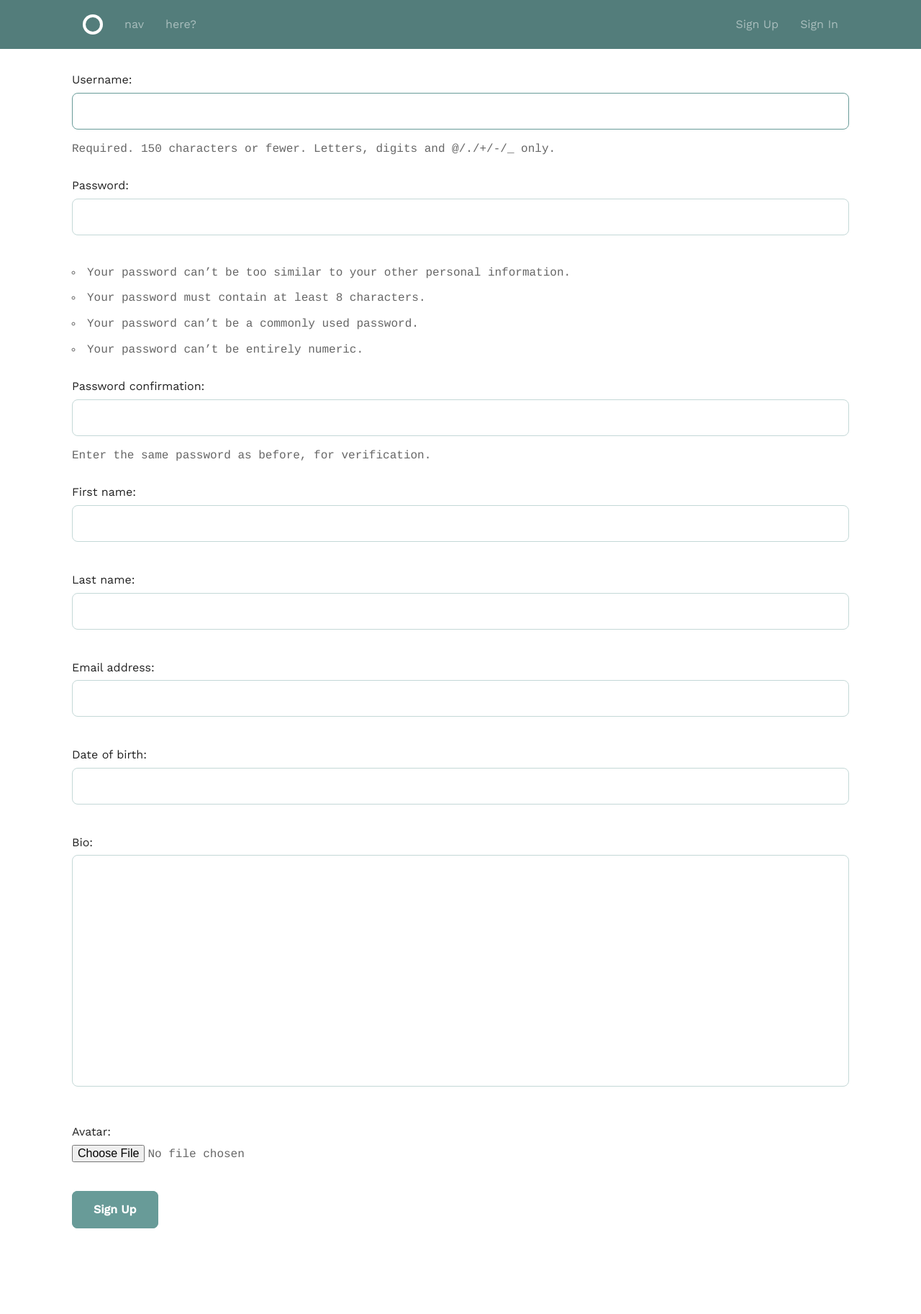
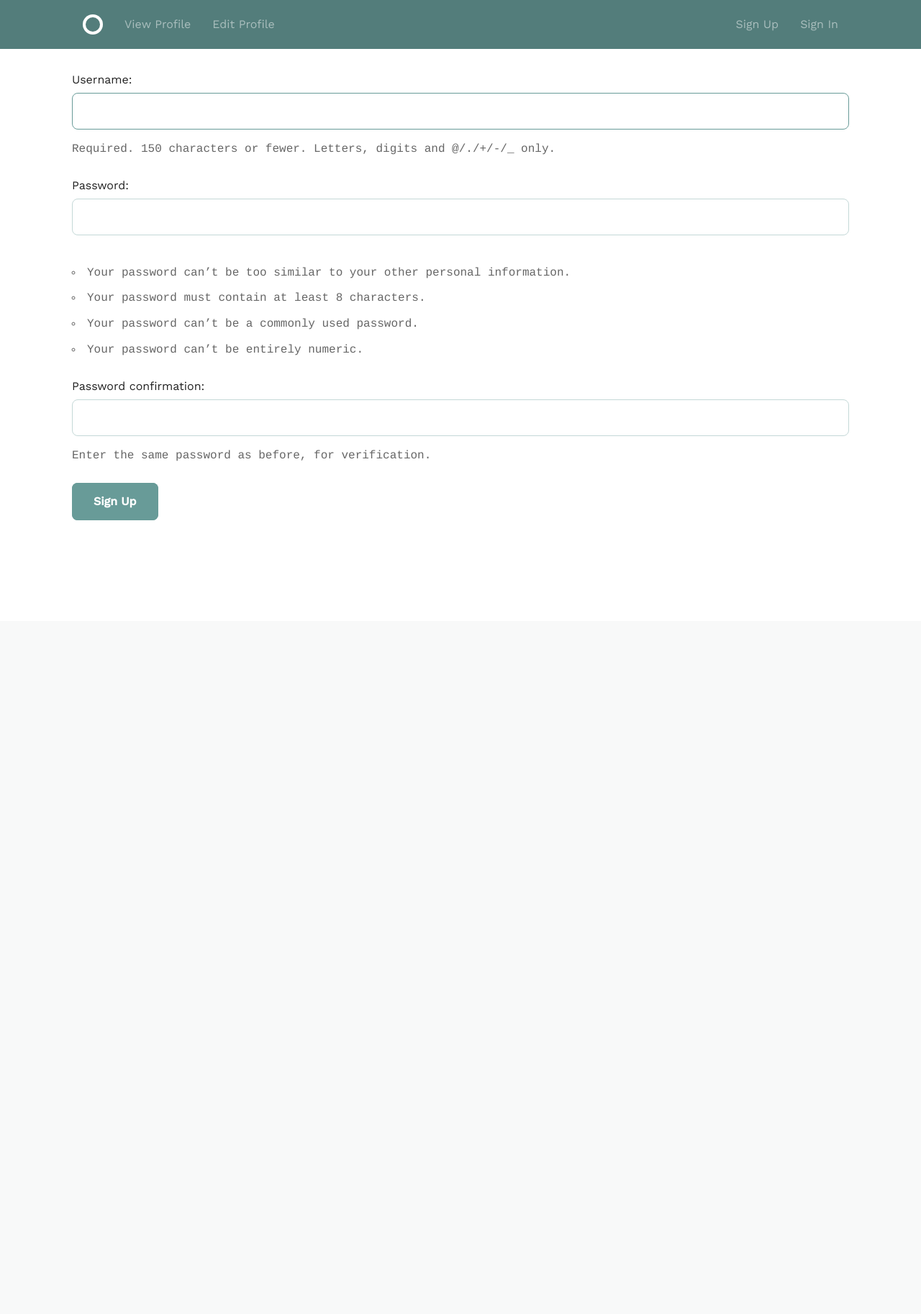
Before and after one commit to fkirwin/userprofile, a Django app: page /accounts/sign_up/ in a window 1280 px wide. Shown: the top 1826 px of the page at 72% size. After the commit the page ends 723 px from the top, so only its background shows below. Run offline with Django 3.2, Linux system fonts and the light colour scheme; parts of the project's set-up code (start-up, migrations or seed data) failed here and were passed over.

Commit message:
Forms with relationships
Seems difficult

```diff
--- a/user_profile/accounts/forms.py
+++ b/user_profile/accounts/forms.py
@@ -1,19 +1,34 @@
 from django import forms
-
+from django.core.validators import validate_email
 from . import models
-from django.contrib.auth.forms import AuthenticationForm, UserCreationForm
-
+from django.contrib.auth.forms import AuthenticationForm, UserCreationForm, PasswordChangeForm
 #Create a “profile” view to display a user Include a link to edit the profile.
 
-class ProfileForm(UserCreationForm):
+
+class ProfileForm(forms.ModelForm):
+    date_of_birth = forms.DateField(input_formats=['%Y-%m-%d', '%m/%d/%Y', '%m/%d/%y'])
+    bio = forms.CharField(min_length=10)
+    avatar = forms.ImageField()
+    user = forms.
+
     class Meta:
         model = models.Profile
-        fields = ['username',
-                  'password1',
-                  'password2',
-                  'first_name',
-                  'last_name',
-                  'email',
-                  'date_of_birth',
+        fields = ['date_of_birth',
                   'bio',
                   'avatar']
+
+class UserForm(forms.ModelForm):
+    email = forms.EmailField(max_length=254, validators=[validate_email])
+    class Meta:
+        model = models.User
+        fields = ["first_name",
+                  "last_name",
+                   "email"]
+
+class ChangePasswordForm(PasswordChangeForm):
+
+    def __init__(self, user, *args, **kwargs):
+        super().__init__(user, *args, **kwargs)
+        self.fields['old_password'].label = "Current Password"
+        self.fields['new_password1'].label = "New Password"
+        self.fields['new_password2'].label = "Confirm Password"
--- a/user_profile/accounts/models.py
+++ b/user_profile/accounts/models.py
@@ -3,10 +3,11 @@ from django.contrib.auth.models import User
 from django.db.models.signals import post_save
 from django.dispatch import receiver
 
-class Profile(User):
-    date_of_birth = models.DateField(null=True)
-    bio = models.TextField(null=True)
-    avatar = models.ImageField(null=True)
+class Profile(models.Model):
+    user = models.OneToOneField(User, on_delete=models.CASCADE)
+    date_of_birth = models.DateField(null=True, default="")
+    bio = models.TextField(null=True, default="")
+    avatar = models.ImageField(upload_to='user_profile/assets/images', null=True, blank=True)
 
     def __str__(self):
         return self.first_name + ' ' + self.last_name
--- a/user_profile/accounts/templates/accounts/display_account.html
+++ b/user_profile/accounts/templates/accounts/display_account.html
@@ -3,5 +3,7 @@
 {% block title %}Sign In | {{ super }}{% endblock %}
 
 {% block body %}
-<h1>{{user.first_name}} {{user.last_name}}</h1>
+    {{ user_form.as_p }}
+    {{ profile_form.as_p }}
+    <a href="{% url 'accounts:edit_profile' %}">Edit Profile</a>
 {% endblock %}
--- a/user_profile/accounts/views.py
+++ b/user_profile/accounts/views.py
@@ -1,13 +1,14 @@
 from django.contrib import messages
-from django.contrib.auth import authenticate, login, logout
-from django.contrib.auth.forms import AuthenticationForm, UserCreationForm
+from django.contrib.auth import authenticate, login, logout, update_session_auth_hash
+from django.contrib.auth.forms import AuthenticationForm, UserCreationForm, PasswordChangeForm
 from django.contrib.auth.decorators import login_required
 from django.urls import reverse
 from django.http import HttpResponseRedirect
-from django.shortcuts import render, get_object_or_404
+from django.shortcuts import render
+from django.forms.models import model_to_dict
 
 from .models import Profile
-from .forms import ProfileForm
+from .forms import ProfileForm, UserForm, ChangePasswordForm
 
 def sign_in(request):
     form = AuthenticationForm()
@@ -19,7 +20,7 @@ def sign_in(request):
                 if user.is_active:
                     login(request, user)
                     return HttpResponseRedirect(
-                        reverse('accounts/display_account.html')  # TODO: go to profile
+                        reverse('accounts:display_account')  # TODO: go to profile
                     )
                 else:
                     messages.error(
@@ -35,9 +36,9 @@ def sign_in(request):
 
 
 def sign_up(request):
-    form = ProfileForm()
+    form = UserCreationForm()
     if request.method == 'POST':
-        form = ProfileForm(data=request.POST)
+        form = UserCreationForm(data=request.POST)
         if form.is_valid():
             form.save()
             user = authenticate(
@@ -45,11 +46,8 @@ def sign_up(request):
                 password=form.cleaned_data['password1']
             )
             login(request, user)
-            messages.success(
-                request,
-                "You're now a user! You've been signed in, too."
-            )
-            return HttpResponseRedirect(reverse('home'))  # TODO: go to profile
+            messages.success(request,"You're now a user! You've been signed in, too.")
+            return HttpResponseRedirect(reverse('accounts:display_account'))  # TODO: go to profile
     return render(request, 'accounts/sign_up.html', {'form': form})
 
 
@@ -61,13 +59,76 @@ def sign_out(request):
 
 def display_account(request):
     current_user = request.user
-    current_user_attributes = get_object_or_404(Profile.objects.get(pk=current_user))
-    return render(request, 'accounts/display_account.html', {"user":current_user_attributes})
+    try:
+        current_user_attributes = Profile.objects.get(pk=current_user)
+        profile_form = ProfileForm(initial= model_to_dict(current_user_attributes))
+        user_form = UserForm(initial=model_to_dict(current_user))
+        if request.method == 'POST':
+            profile_form = ProfileForm(data=request.POST)
+            user_form = UserForm(data=request.POST)
+            if profile_form.is_valid():
+                profile_form.save()
+                user_form.save()
+                return HttpResponseRedirect(reverse('accounts:display_account'))
+        return render(request, 'accounts/display_account.html', {"user": current_user_attributes, "profile_form":profile_form, "user_form":user_form})
+    except:
+        profile_form = ProfileForm()
+        user_form = UserForm(initial=model_to_dict(current_user))
+        if request.method == 'POST':
+            profile_form = ProfileForm(data=request.POST)
+            user_form = UserForm(data=request.POST)
+            if profile_form.is_valid():
+                profile_form.save()
+                user_form.save()
+                return HttpResponseRedirect(reverse('accounts:display_account'))
+        return render(request, 'accounts/display_account.html', {"profile_form": profile_form, "user_form": user_form})
+
+
 
 @login_required
 def edit_profile(request):
-    pass
+    current_user = request.user
+    try:
+        current_user_attributes = Profile.objects.get(pk=current_user)
+        profile_form = ProfileForm(initial=model_to_dict(current_user_attributes))
+        user_form = UserForm(initial=model_to_dict(current_user))
+        if request.method == 'POST':
+            profile_form = ProfileForm(data=request.POST, files=request.avatar)
+            user_form = UserForm(data=request.POST, instance=request.user)
+            if profile_form.is_valid():
+                profile_form.save()
+                user_form.save()
+                return HttpResponseRedirect(reverse('accounts:display_account'))
+        return render(request, 'accounts/edit_account.html',
+                      {"user": current_user_attributes, "profile_form": profile_form, "user_form": user_form})
+    except:
+        profile_form = ProfileForm()
+        user_form = UserForm(initial=model_to_dict(current_user))
+        if request.method == 'POST':
+            profile_form = ProfileForm(data=request.POST, files=request.FILES)
+            user_form = UserForm(data=request.POST, instance=request.user)
+            if profile_form.is_valid():
+                profile_form.fields['user_id']=current_user
+                profile_form.save()
+                user_form.save()
+                return HttpResponseRedirect(reverse('accounts:display_account'))
+            else:
+                print(profile_form.errors)
+                print(profile_form.data)
+                print(request.POST)
+        return render(request, 'accounts/edit_account.html', {"profile_form": profile_form, "user_form": user_form})
 
 @login_required
 def change_password(request):
-    pass
+    if request.method == 'POST':
+        form = ChangePasswordForm(request.user, request.POST)
+        if form.is_valid():
+            user = form.save()
+            update_session_auth_hash(request, user)
+            messages.success(request, 'Your password was successfully updated!')
+            HttpResponseRedirect(reverse('accounts:display_account'))
+        else:
+            messages.error(request, 'Please correct the error below.')
+    else:
+        form = ChangePasswordForm(request.user)
+    return render(request, 'accounts/change_password.html', {'form': form})
--- a/user_profile/assets/css/global.css
+++ b/user_profile/assets/css/global.css
@@ -702,6 +702,7 @@ h1, h2, h3, h4, h5, h6 {
   font-weight: bold;
   font-family: "Work Sans", sans-serif;
   color: #222;
+  text-align: center;
 }
 
 /* line 11, ../sass/circle/core/type.sass */
@@ -1531,6 +1532,7 @@ li:only-child .circle--clone--remove {
 /* line 49, ../sass/circle/components/headers.sass */
 .circle--page--header h1, .circle--page--header h2, .circle--page--header h3, .circle--page--header h4, .circle--page--header h5, .circle--page--header h6 {
   margin: 0;
+  text-align:center;
 }
 /* line 51, ../sass/circle/components/headers.sass */
 .circle--page--header p {
--- a/user_profile/templates/home.html
+++ b/user_profile/templates/home.html
@@ -1,9 +1,6 @@
 {% extends 'layout.html' %}
 {% block body %}
-    <div class="grid-25">
-        nav here maybe?
-    </div>
-    <div class="grid-75">
+    <div class="grid-100">
         <h1>Welcome!</h1>
         <p>Lorem ipsum dolor sit amet, consectetur adipisicing elit. Ab ad amet assumenda beatae blanditiis, deserunt doloremque ea earum excepturi id, impedit ipsam magnam nulla obcaecati, quidem quis soluta tenetur vitae?</p>
         <p>Lorem ipsum dolor sit amet, consectetur adipisicing elit. Ab ad amet assumenda beatae blanditiis, deserunt doloremque ea earum excepturi id, impedit ipsam magnam nulla obcaecati, quidem quis soluta tenetur vitae?</p>
--- a/user_profile/templates/layout.html
+++ b/user_profile/templates/layout.html
@@ -45,8 +45,8 @@
             <div class="circle--fluid--cell circle--fluid--primary">
                 <nav>
                     <ul class="circle--inline">
-                        <li><a href="#">nav</a></li>
-                        <li><a href="#">here?</a></li>
+                        <li><a href="{% url 'accounts:display_account' %}">View Profile</a></li>
+                        <li><a href="{% url 'accounts:edit_profile' %}">Edit Profile</a></li>
                     </ul>
                 </nav>
             </div>
--- a/user_profile/user_profile/settings.py
+++ b/user_profile/user_profile/settings.py
@@ -77,7 +77,7 @@ WSGI_APPLICATION = 'user_profile.wsgi.application'
 DATABASES = {
     'default': {
         'ENGINE': 'django.db.backends.sqlite3',
-        'NAME': os.path.join(BASE_DIR, 'db.sqlite3'),
+        'NAME': os.path.join(BASE_DIR, 'users.sqlite3'),
     }
 }
 
```
Also changed, not shown: user_profile/accounts/templates/accounts/change_password.html (added, +11 -0 lines), user_profile/accounts/templates/accounts/edit_account.html (added, +12 -0 lines), user_profile/accounts/migrations/0001_initial.py, user_profile/accounts/migrations/0002_auto_20181012_1721.py (added), user_profile/accounts/migrations/0003_auto_20181013_2056.py (added), user_profile/accounts/migrations/0004_auto_20181013_2115.py (added), user_profile/accounts/migrations/0005_auto_20181013_2119.py (added), user_profile/user_profile/assets/images/sugar-glider-602x481.jpg (added), user_profile/user_profile/assets/images/sugar-glider-602x481_K9ig2xB.jpg (added), user_profile/user_profile/assets/images/sugar-glider-602x481_acvqlZE.jpg (added), user_profile/users.sqlite3 (added).
